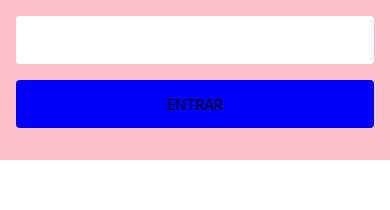
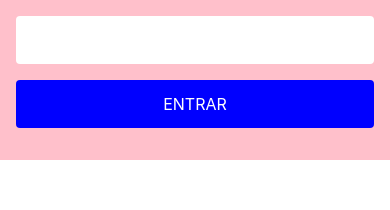
Before and after one commit to Krollitte/online-shopping, a React Native app: screen / in a window 390 px wide. Shown: the top 210 px of the page. Built offline with nearby package versions, Linux system fonts and the light colour scheme.

Commit message:
feat:created shared text

```diff
--- a/src/App.tsx
+++ b/src/App.tsx
@@ -1,11 +1,15 @@
 import { SafeAreaView } from "react-native";
+import { ThemeProvider } from "styled-components/native";
 
 import { Login } from "./modules/login";
+import { theme } from "./shared/themes/theme";
 
 export const App = () => {
   return (
-    <SafeAreaView>
-      <Login />
-    </SafeAreaView>
+    <ThemeProvider theme={theme}>
+      <SafeAreaView>
+        <Login />
+      </SafeAreaView>
+    </ThemeProvider>
   );
 };
--- a/src/shared/components/button/Button.tsx
+++ b/src/shared/components/button/Button.tsx
@@ -1,5 +1,7 @@
-import { Text, TouchableOpacityProps } from "react-native";
+import { TouchableOpacityProps } from "react-native";
 
+import { theme } from "../../themes/theme";
+import { Text } from "../text/Text";
 import { ButtonContainer } from "./button.style";
 
 interface ButtonProps extends TouchableOpacityProps {
@@ -10,7 +12,7 @@ interface ButtonProps extends TouchableOpacityProps {
 const Button = ({ margin, title, ...PropsButton }: ButtonProps) => {
   return (
     <ButtonContainer margin={margin} {...PropsButton}>
-      <Text>{title}</Text>
+      <Text color={theme.colors.neutralTheme.white}>{title}</Text>
     </ButtonContainer>
   );
 };
--- /dev/null
+++ b/src/shared/components/text/Text.tsx
@@ -0,0 +1,22 @@
+import { useMemo } from "react";
+import { TextProps as TextPropsNative } from "react-native";
+
+import { ContainerText } from "./text.styles";
+import { textTypes } from "./textTypes";
+
+interface TextProps extends TextPropsNative {
+  color?: string;
+  type?: string;
+}
+
+export const Text = ({ color, type, ...textProps }: TextProps) => {
+  const handleSize = useMemo(() => {
+    switch (type) {
+      case textTypes.TITLE:
+        return "32px";
+      default:
+        return "16px";
+    }
+  }, [type]);
+  return <ContainerText size={handleSize} color={color} {...textProps} />;
+};
--- /dev/null
+++ b/src/shared/components/text/text.styles.ts
@@ -0,0 +1,11 @@
+import styled from "styled-components/native";
+
+interface ContainerTextProps {
+  color?: string;
+  size: string;
+}
+
+export const ContainerText = styled.Text<ContainerTextProps>`
+  color: ${({ color }: ContainerTextProps) => (color ? `${color}` : "")};
+  font-size: ${({ size }: ContainerTextProps) => size};
+`;
--- /dev/null
+++ b/src/shared/components/text/textTypes.ts
@@ -0,0 +1,3 @@
+export enum textTypes {
+  TITLE = "TITLE",
+}
--- /dev/null
+++ b/src/shared/themes/colors.ts
@@ -0,0 +1,7 @@
+export const grayTheme = {
+  gray80: "#B1BBC2",
+};
+
+export const neutralTheme = {
+  white: "#FFFFFF",
+};
--- /dev/null
+++ b/src/shared/themes/theme.ts
@@ -0,0 +1,8 @@
+import { grayTheme, neutralTheme } from "./colors";
+
+export const theme = {
+  colors: {
+    grayTheme,
+    neutralTheme,
+  },
+};
```
Also changed, not shown: src/shared/themes/styles.d.ts (added, +8 -0 lines).
